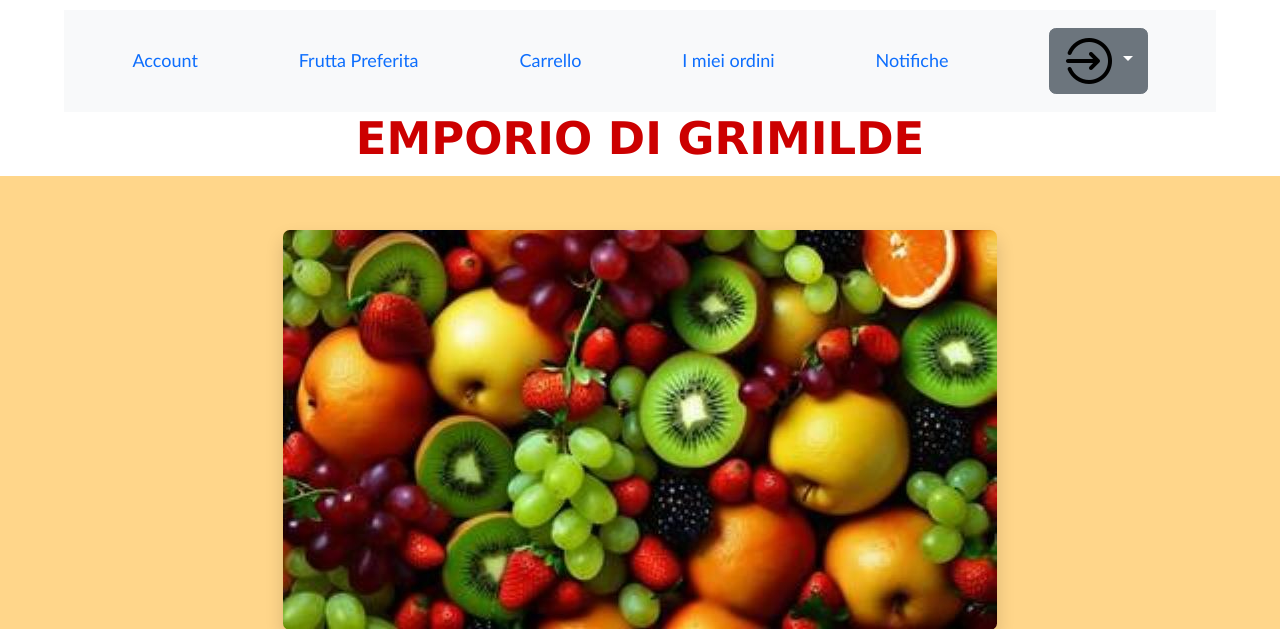
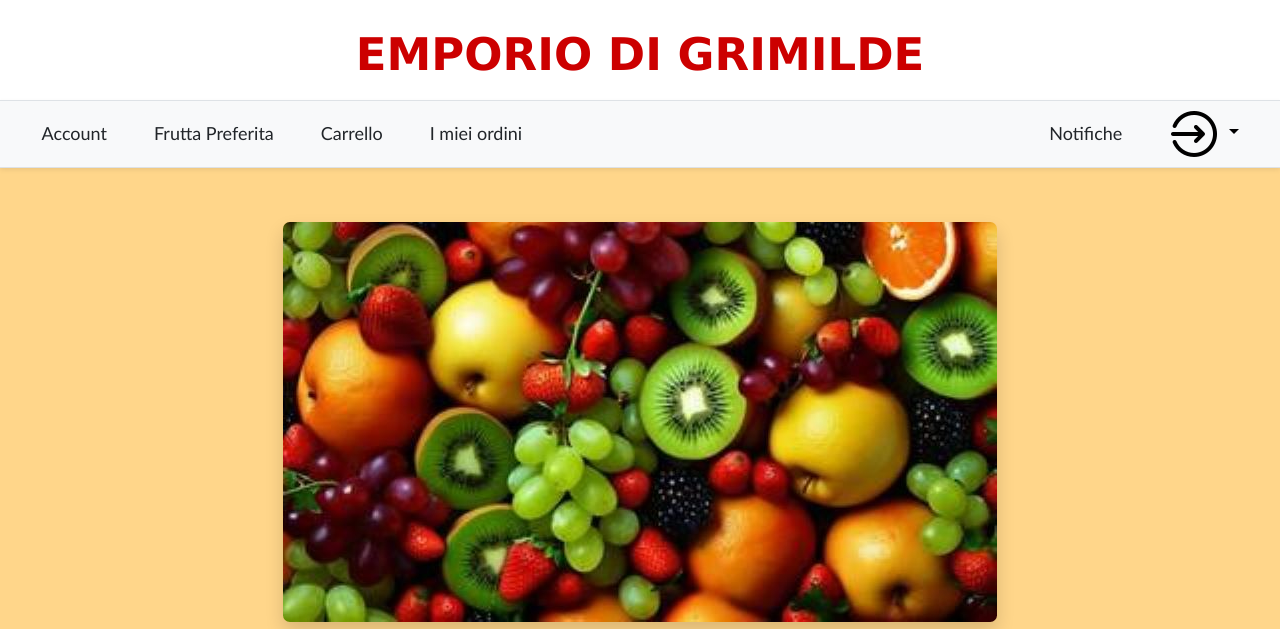
Before and after one commit to sofialottii/Web-project, a PHP site: page /php/index.php in a window 1280 px wide. Shown: the top 629 px of the page. Run offline with PHP 8.4, Linux system fonts and the light colour scheme; data that the repository does not hold is empty.

Commit message:
modificata navbar

```diff
--- a/css/style.css
+++ b/css/style.css
@@ -95,24 +95,6 @@ img {
     max-width: 100%;
 }
 
-/*stile per i bottoni link, copiato quello dei bottoni sotto */
-/*ul li a, .bottone {
-
-    text-align: center;
-    text-decoration: none;
-    padding: 5px 10%;
-    font-size: 16px;
-    border-radius: 5px;
-    background-color: #750000;
-    color: #f4f4f4;
-    font-weight: 600;
-    border:2px solid rgb(15, 13, 13); /*l'ho aggiunto perchè non lo prendeva*
-}
-ul li a:hover {
-    background-color: var(--primary);
-    transform: scale(1.05);
-}*/
-
 ul {
     list-style: none;
 /*    padding-left: 0 !important;*/
@@ -123,11 +105,14 @@ ul {
 /* BOTTONI, INPUT E A GENERALI */
 
 
-
 form input[type="submit"]:hover,
-a:hover {
+a:hover:not(.noscale) {
     transform: scale(1.05);
     transition: all 0.3s;
+}
+
+a:hover:not(h1>a) {
+    background-color: lightgray;
 }
 
 form input[type="submit"]:active,
@@ -135,7 +120,7 @@ a:active {
     transform: scale(0.95);
 }
 
-li>a:hover,
+/*li>a:hover,
 footer>p>a:hover,
 main>p>a:hover,
 section>p>a:hover,
@@ -143,7 +128,7 @@ body>main>article>a:last-child:hover,
 form>p>a:hover {
     background-color: lightgray;
     transform: scale(1.05);
-}
+}*/
 
 
 
@@ -221,10 +206,10 @@ body>main>section, .temporaneo {
     border-radius: 5px;
 }
 
-/*
+
 .none {
     all: unset;
-}*/
+}
 
 .bottone {
     width: 60% !important;
--- a/template/base.php
+++ b/template/base.php
@@ -3,17 +3,18 @@
     <head>
         <meta name="viewport" content="width=device-width, initial-scale=1.0" />
         <title><?php echo $templateParams["titolo"]; ?></title>
-        <link rel="stylesheet" type="text/css" href="../css/style.css?v=23417" />
+        <link rel="stylesheet" type="text/css" href="../css/style.css?v=234117" />
         <script src="https://cdn.jsdelivr.net/npm/bootstrap@5.3.3/dist/js/bootstrap.bundle.min.js" integrity="sha384-YvpcrYf0tY3lHB60NNkmXc5s9fDVZLESaAA55NDzOxhy9GkcIdslK1eN7N6jIeHz" crossorigin="anonymous"></script>
         <link href="https://cdn.jsdelivr.net/npm/bootstrap@5.3.3/dist/css/bootstrap.min.css" rel="stylesheet" integrity="sha384-QWTKZyjpPEjISv5WaRU9OFeRpok6YctnYmDr5pNlyT2bRjXh0JMhjY6hW+ALEwIH" crossorigin="anonymous">
     </head>
     <body>
-        <header class="d-lg-block">
+        <header class="d-lg-block px-lg-0 pb-lg-0">
             <!--pannello per aprire canvas-->
+
+            <h1 class="py-lg-3"><a href="index.php">EMPORIO DI GRIMILDE</a></h1>
             <?php if (isset($templateParams["canvas"])):
                 require($templateParams["canvas"]); endif;
             ?>
-            <h1><a href="index.php">EMPORIO DI GRIMILDE</a></h1>
         </header>
 
         <main class="container-fluid pb-5 px-0">
--- a/template/contenutoOffCanvas.php
+++ b/template/contenutoOffCanvas.php
@@ -5,50 +5,93 @@
 </button>
 
 <!-- NAVIGATION PER SCHERMI GRANDI -->
-<nav class="d-none d-lg-flex justify-content-around align-items-center bg-light p-3 col-12">
-    <a href="profilo.php">Account</a>
+<nav class="d-none d-lg-flex justify-content-between align-items-center shadow-sm px-4 bg-light border-top border-bottom col-12">
+    <div class="nav-links d-flex gap-3">
+        <a href="profilo.php" class="text-dark btn btn-light">Account</a>
         <?php if(!isset($_SESSION["E_mail"]) || !$dbh->isUtenteAdmin($_SESSION["E_mail"])): ?>
-        <a href="fruttaPreferita.php">Frutta Preferita</a>
-        <a href="carrello.php">Carrello</a>
-        <a href="ordini.php">I miei ordini</a>
+            <a href="fruttaPreferita.php" class="text-dark btn btn-light">Frutta Preferita</a>
+            <a href="carrello.php" class="text-dark btn btn-light">Carrello</a>
+            <a href="ordini.php" class="text-dark btn btn-light">I miei ordini</a>
         <?php else: ?>
-        <a href="acquisto.php">Gestisci Prodotti</a>
-        <a href="ordini.php">Visualizza ordini</a>
+            <a href="acquisto.php" class="text-dark btn btn-light">Gestisci Prodotti</a>
+            <a href="ordini.php" class="text-dark btn btn-light">Visualizza ordini</a>
         <?php endif; ?>
-    <a href="storicoNotifiche.php">Notifiche
+    </div>
+
+    <div class="d-flex align-items-center gap-3">
+        <a href="storicoNotifiche.php" class="text-dark btn btn-light position-relative">Notifiche
             <?php if(isset($_SESSION["E_mail"])): ?>
+                <!--class="badge bg-danger position-absolute top-0 start-100 translate-middle"-->
                 <span class="badge text-bg-secondary">
                     <?php echo !$dbh->isUtenteAdmin($_SESSION["E_mail"]) ? $dbh->countNotificheDaLeggere() : $dbh->countNotificheAdminDaLeggere(); ?>
                 </span>
             <?php endif; ?>
         </a>
 
-    <form action="" method="POST">
+        <form action="" method="POST" class="m-0 p-0">
             <?php if(isset($_SESSION["E_mail"])): ?>
                 <label for="logoutButton" hidden></label>
-            <input type="submit" id="logoutButton" name="logout" value="Logout" />
+                <button type="submit" id="logoutButton" name="logout" class="btn btn-danger">Logout</button>
+
+            <?php else: ?>
+                <div class="dropdown">
+                    <a class="btn btn-light dropdown-toggle" href="#" role="button" data-bs-toggle="dropdown" width="16px" height="16px" aria-expanded="false">
+                        <img src="../utils/img/icons/imgAccesso.png" alt="icona accesso" />
+                    </a>
+                    <ul class="dropdown-menu">
+                        <li><a class="dropdown-item noscale" href="register.php">Registrati</a></li>
+                        <li><a class="dropdown-item noscale" href="login.php">Accedi</a></li>
+                        <li><a class="dropdown-item noscale" href="areaRiservata.php">Area Riservata</a></li>
+                    </ul>
+                </div>
+            <?php endif; ?>
+        </form>
+    </div>
+</nav>
+
+<!-- NAVIGATION PER SCHERMI GRANDI -->
+<!--<nav class="d-none d-lg-flex justify-content-between align-items-center bg-white shadow-sm px-4 py-3 border rounded col-12">
+    <div class="nav-links d-flex gap-3">
+        <a href="profilo.php" class="btn btn-outline-primary">Account</a>
+        <?php if(!isset($_SESSION["E_mail"]) || !$dbh->isUtenteAdmin($_SESSION["E_mail"])): ?>
+            <a href="fruttaPreferita.php" class="btn btn-outline-success">Frutta Preferita</a>
+            <a href="carrello.php" class="btn btn-outline-warning">Carrello</a>
+            <a href="ordini.php" class="btn btn-outline-info">I miei ordini</a>
+        <?php else: ?>
+            <a href="acquisto.php" class="btn btn-outline-danger">Gestisci Prodotti</a>
+            <a href="ordini.php" class="btn btn-outline-dark">Visualizza ordini</a>
+        <?php endif; ?>
+    </div>
+
+    <div class="d-flex align-items-center gap-3">
+        <a href="storicoNotifiche.php" class="btn btn-light position-relative">
+            Notifiche
+            <?php if(isset($_SESSION["E_mail"])): ?>
+                <span class="badge bg-danger position-absolute top-0 start-100 translate-middle">
+                    <?php echo !$dbh->isUtenteAdmin($_SESSION["E_mail"]) ? $dbh->countNotificheDaLeggere() : $dbh->countNotificheAdminDaLeggere(); ?>
+                </span>
+            <?php endif; ?>
+        </a>
+
+        <form action="" method="POST" class="m-0">
+            <?php if(isset($_SESSION["E_mail"])): ?>
+                <button type="submit" name="logout" class="btn btn-danger">Logout</button>
             <?php else: ?>
                 <div class="dropdown">
                     <a class="btn btn-secondary dropdown-toggle" href="#" role="button" data-bs-toggle="dropdown" aria-expanded="false">
-                    <img src="../utils/img/icons/imgAccesso.png" alt="icona accesso" />
+                        <img src="../utils/img/icons/imgAccesso.png" alt="icona accesso" width="24" height="24">
                     </a>
-                <ul class="dropdown-menu">
+                    <ul class="dropdown-menu dropdown-menu-end">
                         <li><a class="dropdown-item" href="register.php">Registrati</a></li>
                         <li><a class="dropdown-item" href="login.php">Accedi</a></li>
                         <li><a class="dropdown-item" href="areaRiservata.php">Area Riservata</a></li>
                     </ul>
                 </div>
-            <!--
-            <label for="regButton" hidden></label>
-            <input type="submit" id="regButton" name="registrati" value="Registrati" class="btn btn-outline-primary me-2" />
-            <label for="loginButton" hidden></label>
-            <input type="submit" id="loginButton" name="login" value="Accedi" class="btn btn-outline-success me-2" />
-            <label for="adminButton" hidden></label>
-            <input type="submit" id="adminButton" name="loginAdmin" value="Area Riservata" class="btn btn-outline-warning" />
-            -->
             <?php endif; ?>
         </form>
-</nav>
+    </div>
+</nav>-->
+
 
 <!-- Offcanvas per schermi piccoli -->
 <div class="offcanvas offcanvas-start" tabindex="-1" id="offcanvasResponsive" aria-labelledby="offcanvasResponsiveLabel">
```
Lines whose indentation alone changed are shown as unchanged.
